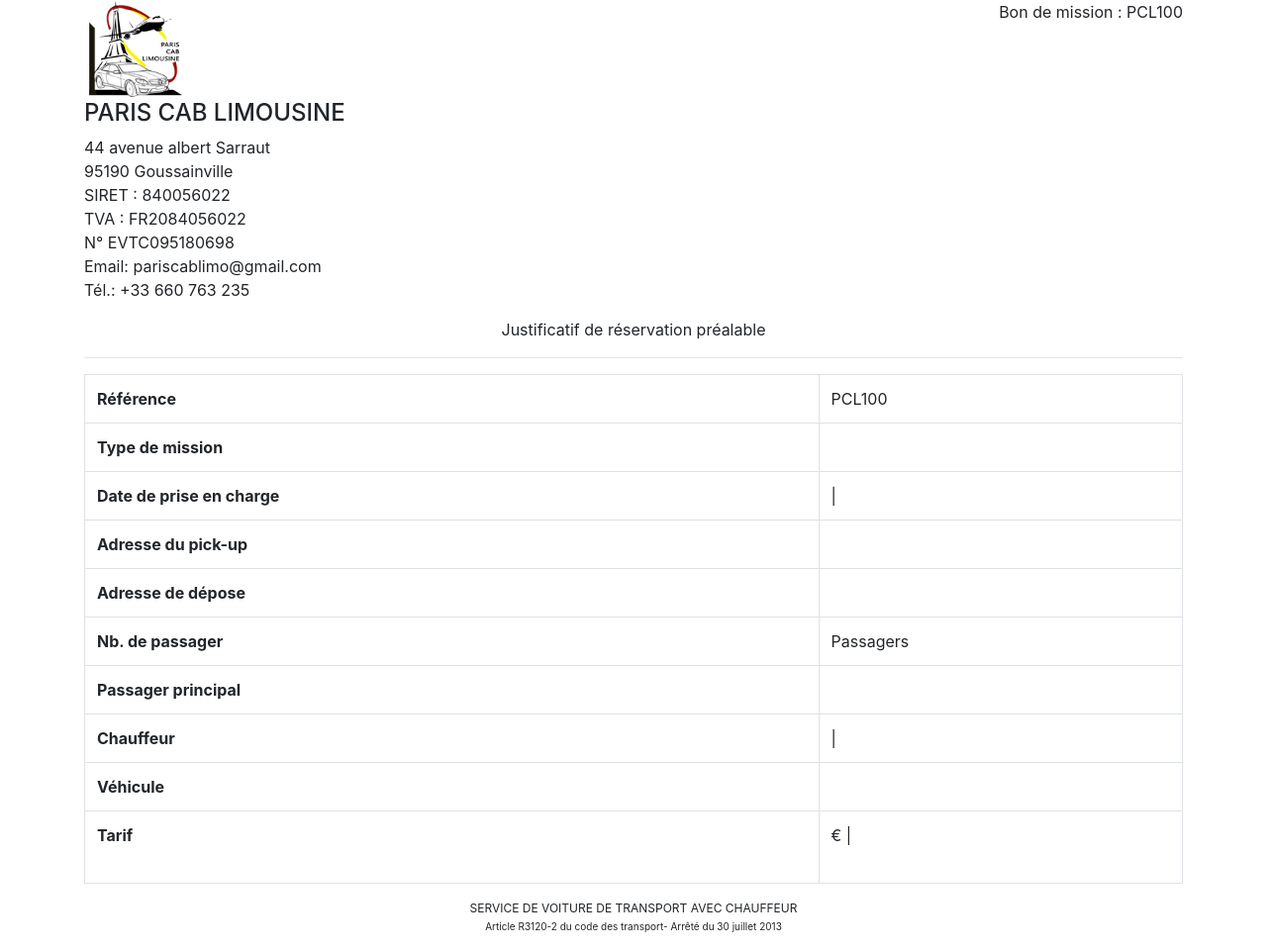
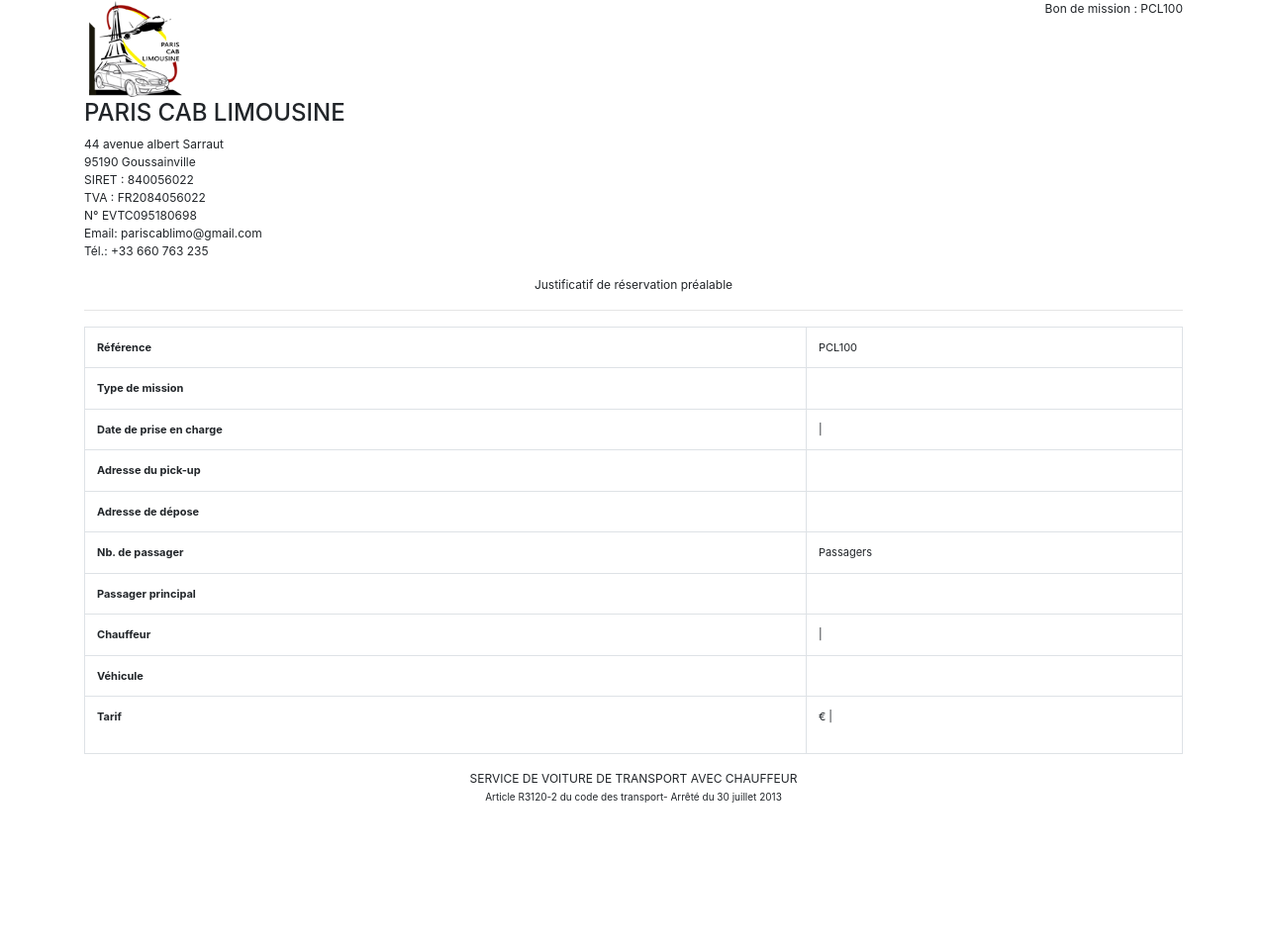
Before and after one commit to marian8863/pcl_taxi, a PHP site: page /pcl_taxi/admin/pdf_print.php in a window 1280 px wide. Shown: the whole page at 99% size. After the commit the page ends 811 px from the top, so only its background shows below. Run offline with PHP 8.4, Linux system fonts and the light colour scheme; data that the repository does not hold is empty; some libraries are stand-ins or nearby versions.

Commit message:
1402 update03

```diff
--- a/admin/pdf_print.php
+++ b/admin/pdf_print.php
@@ -84,20 +84,29 @@ if(isset($_GET['get_id'])){
     <link rel="stylesheet" href="bootstrap/css/bootstrap.min.css">
       <!-- Font Awesome -->
 
+      <style>
+        .fontSize{
+            font-size:12px;
+        }
+        .fontSize_table{
+            font-size:11px;
+        }
+      </style>
+
   </head>
   <body>
 
   <div class="container" id="myBillingArea">
   <div class="row">
       <div class="col-sm-4"><img src="dist/img/logo_pdf.png" width="100px"></div>
-      <div class="col-sm-8 " style="text-align:right">
+      <div class="col-sm-8 fontSize" style="text-align:right">
           <p>Bon de mission : PCL100<?php echo $pid;?></p>
       </div>
   </div>
   <div class="row">
       <div class="col-sm-6">
           <p class="h4">PARIS CAB LIMOUSINE</p>
-          <ul class="list-unstyled">
+          <ul class="list-unstyled fontSize">
           <li>44 avenue albert Sarraut</li>
           <li>95190 Goussainville</li>
           <li>SIRET : 840056022</li>
@@ -114,7 +123,7 @@ if(isset($_GET['get_id'])){
       <div class="col">
 
       </div>
-      <div class="col-5 text-center">
+      <div class="col-5 text-center fontSize">
       Justificatif de réservation préalable
       </div>
       <div class="col">
@@ -128,7 +137,7 @@ if(isset($_GET['get_id'])){
   </div>
   <div class="row">
   <div class="col">
-                <table class="table table-bordered">
+                <table class="table table-bordered fontSize_table">
                 <tbody>
                     <tr>
                     <th scope="row">Référence</th>
--- a/admin/print_invoice1.php
+++ b/admin/print_invoice1.php
@@ -65,11 +65,11 @@ if(isset($_GET['get_id'])){
 
     $dompdf->setOptions($options);
 
-// $url = 'http://localhost/pcl_taxi/admin/pdf_print.php?get_id=' . urlencode($pid);
+$url = 'http://localhost/pcl_taxi/admin/pdf_print.php?get_id=' . urlencode($pid);
 
 
 
-$url = 'http://booking.pariscablimousine.fr/admin/pdf_print.php?get_id=' . urlencode($pid);
+// $url = 'http://booking.pariscablimousine.fr/admin/pdf_print.php?get_id=' . urlencode($pid);
 
 
 // Fetch the contents of the URL
--- a/config.php
+++ b/config.php
@@ -14,10 +14,10 @@ session_start();
 // if (mysqli_connect_errno()){
 //   }else{
 //   }
-// $con = mysqli_connect('localhost', 'root', '', 'my_admin1');
+$con = mysqli_connect('localhost', 'root', '', 'my_admin1');
 //   $con = mysqli_connect('localhost','ceadhzdi_cedar', 'JKjayanth96@', 'ceadhzdi_cedar');
 
-  $con = mysqli_connect('localhost','c1987705c', '7u33gvqUWtktw25', 'c1987705c_admin');
+//   $con = mysqli_connect('localhost','c1987705c', '7u33gvqUWtktw25', 'c1987705c_admin');
 
 // 8uy7gtf
   // variable declaration
```
